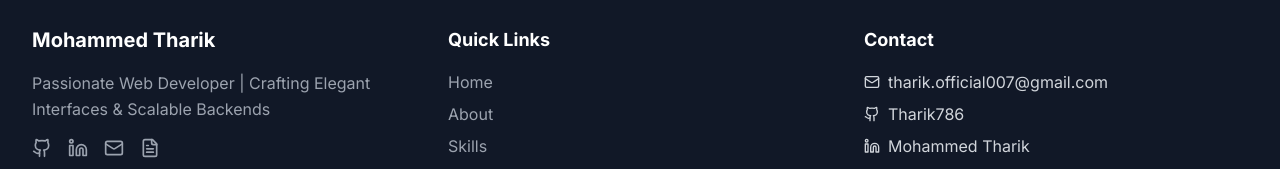
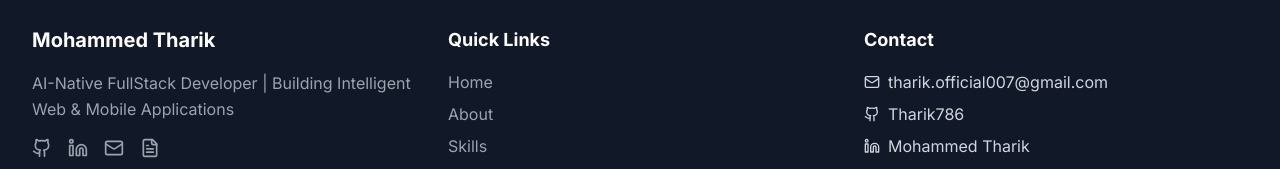
Before and after one commit to Tharik786/Portfolio-Website, a React (Vite) app: page /contact in a window 1280 px wide. Shown: the part 1062-1231 px from the top of the page. Built offline with nearby package versions, Linux system fonts and the light colour scheme.

Commit message:
Update footer description for developer role

```diff
--- a/src/components/Footer.tsx
+++ b/src/components/Footer.tsx
@@ -20,7 +20,7 @@ const Footer = () => {
           <div>
             <h3 className="text-xl font-bold text-white mb-4">Mohammed Tharik</h3>
             <p className="mb-4 text-gray-400 dark:text-gray-500">
-              Passionate Web Developer | Crafting Elegant Interfaces & Scalable Backends
+    AI-Native FullStack Developer | Building Intelligent Web & Mobile Applications
             </p>
             <div className="flex space-x-4">
               <a
```
